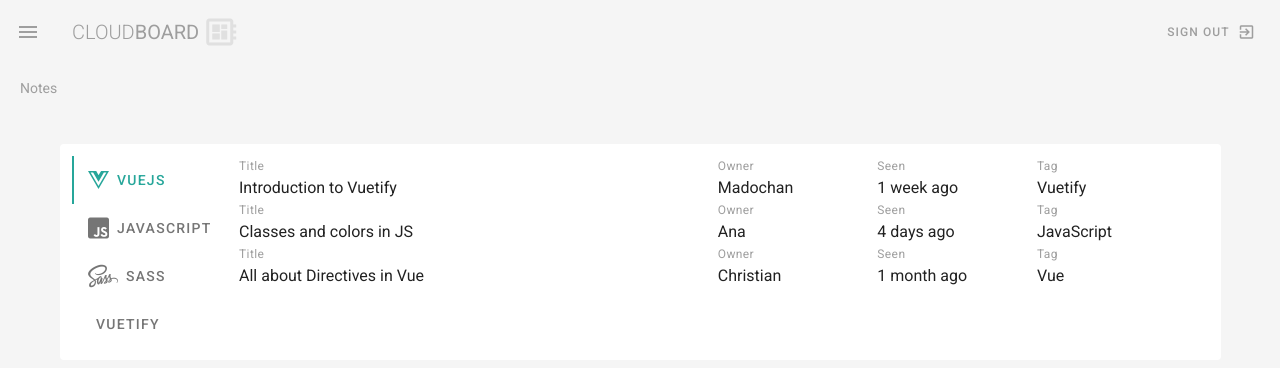
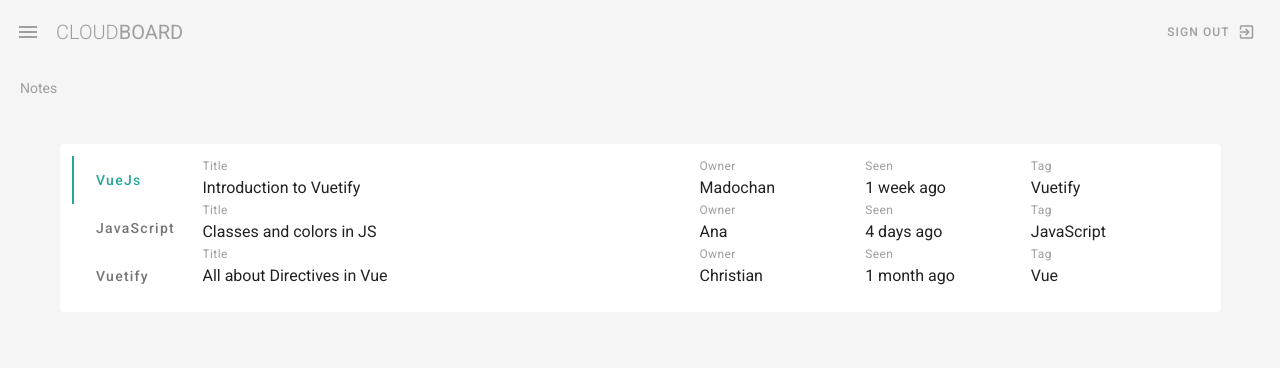
Before and after one commit to Madalin-Antonoiu/Cloud-Board, a Vue app in the folder client/: page /mantonoiu/notes in a window 1280 px wide. Shown: the top 368 px of the page. Built offline with nearby package versions, Linux system fonts and the light colour scheme.

Commit message:
Conditional vertical tabs mdAndUp

```diff
--- a/client/src/components/Navbar.vue
+++ b/client/src/components/Navbar.vue
@@ -6,15 +6,14 @@
 
 			<!--Burger -->
 			<v-app-bar-nav-icon class="grey--text" @click="drawer = !drawer"></v-app-bar-nav-icon>
-
+			<!-- Title Icon Logo -->
+			<v-icon large class="pr-1 grey--text iconify" data-icon="zmdi:cloud-box" ></v-icon>
 			<!-- Title -->
-			<v-toolbar-title class="text-uppercase grey--text">
+			<v-toolbar-title class="text-uppercase grey--text ">
 				<span class="font-weight-light">Cloud</span>
 				<span>board</span>
 			</v-toolbar-title>
 
-			<!-- Title Icon Logo -->
-			<v-icon large class="pl-1 grey--text text--lighten-2">developer_board</v-icon>
 
 			<!-- Push next element to right side-->
 			<v-spacer></v-spacer>
@@ -66,3 +65,9 @@ export default {
 			}
 		)}
 </script>
+
+<style lang="css">
+br {
+ font-size: 10%;
+}
+</style>
--- a/client/src/views/Notes.vue
+++ b/client/src/views/Notes.vue
@@ -9,33 +9,27 @@
 
       <!--Card Background -->
       <v-card flat class="pa-3">
-          <!-- Vuetify Vertical Tabs-->
-         <v-tabs vertical>
+
+         <v-tabs  :vertical="$vuetify.breakpoint.mdAndUp">
           <!-- 1st Tab -->
-          <v-tab>
-            <v-icon left>fab fa-vuejs</v-icon>
+
+          <v-tab style="text-transform: capitalize;" >
+            <v-icon left class="iconify" data-icon="logos:vue"></v-icon>
             <span>VueJs</span>
             <v-spacer></v-spacer>
           </v-tab>
 
           <!-- Tab2 -->
-          <v-tab>
-            <v-icon left>fab fa-js-square</v-icon>
+          <v-tab style="text-transform: capitalize;">
+            <v-icon left class="iconify" data-icon="logos:javascript"></v-icon>
             <span>JavaScript</span>
             <v-spacer></v-spacer>
           </v-tab>
 
           <!-- Tab3 -->
-          <v-tab>
-            <v-icon left>fab fa-sass</v-icon>
-            <span>Sass</span>
-            <v-spacer></v-spacer>
-          </v-tab>
-
-          <!-- Tab4 -->
-          <v-tab>
+          <v-tab style="text-transform: capitalize;">
             <!-- To use iconify with vuetify, add these to v-icon : class="iconify" data-icon="mdi-vuetify" -->
-            <v-icon left class="iconify" data-icon="mdi-vuetify"></v-icon>
+            <v-icon left class="iconify" data-icon="logos:vuetifyjs" ></v-icon>
             <span>Vuetify</span>
             <v-spacer></v-spacer>
           </v-tab>
@@ -125,6 +119,7 @@ export default {
   name: 'About',
   // Written like this, data doesn't need return {}
   data: () => ({
+    yes: true,
     notes: [
       { title: 'Introduction to Vuetify', owner: 'Madochan', seen: "1 week ago", tag: 'Vuetify', content: 'Lorem ipsum dolor sit amet consectetur adipisicing elit. Id amet itaque minima quae. Sapiente ipsam ab eligendi fugiat debitis nesciunt corrupti repellat asperiores vero qui doloremque maiores cum, consequatur ea?' },
       { title: 'Classes and colors in JS', owner: 'Ana', seen: "4 days ago", tag: 'JavaScript', content:'Lorem, ipsum dolor sit amet consectetur adipisicing elit. Commodi quis accusantium sit numquam nobis quasi incidunt aut dolores, similique obcaecati id animi cupiditate deleniti voluptas nisi ipsam minima qui assumenda.' },
@@ -135,5 +130,5 @@ export default {
 </script>
 
 <style lang="css" >
-.iconify { color: #7BC6FF !important}
+/* .iconify { color: #7BC6FF !important} */
 </style>
```
